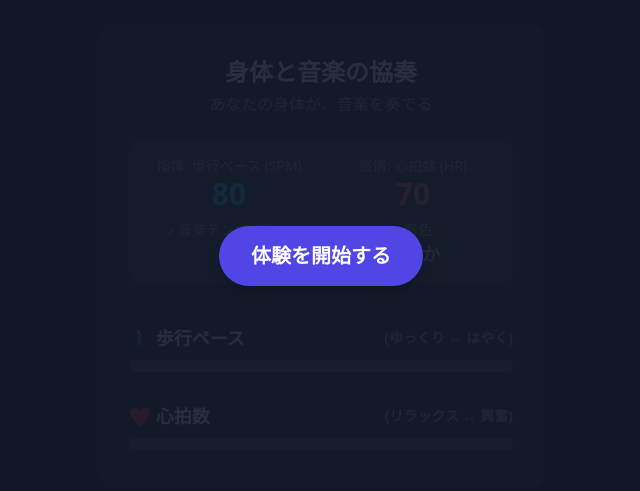
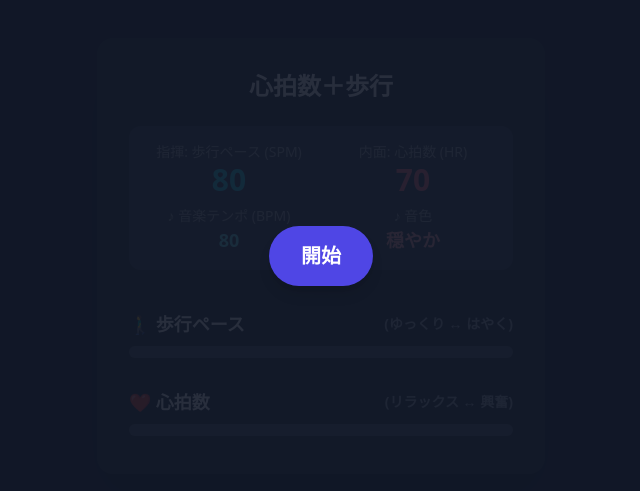
Before and after one commit to tapen25/plot4, a plain HTML site: page index.html in a window 1280 px wide. Shown: the part 144-635 px from the top of the page, without its empty margins (319-959 px from the left). Drawn offline with nearby package versions, Linux system fonts and the light colour scheme.

Commit message:
Update index.html

```diff
--- a/index.html
+++ b/index.html
@@ -3,11 +3,10 @@
 <head>
     <meta charset="UTF-8">
     <meta name="viewport" content="width=device-width, initial-scale=1.0">
-    <title>身体と音楽の協奏プロトタイプ</title>
+    <title>プロトタイプ4</title>
     <script src="https://cdn.tailwindcss.com"></script>
     <script src="https://cdnjs.cloudflare.com/ajax/libs/tone/14.7.77/Tone.js"></script>
     <style>
-        /* スライダーの見た目をカスタマイズ */
         input[type="range"]::-webkit-slider-thumb {
             -webkit-appearance: none;
             appearance: none;
@@ -21,15 +20,14 @@
 <body class="bg-gray-900 text-white flex items-center justify-center min-h-screen font-sans">
     <div id="startScreen" class="absolute inset-0 bg-gray-900 bg-opacity-90 flex items-center justify-center z-20">
         <button id="startButton" class="bg-indigo-600 hover:bg-indigo-700 text-white font-bold py-4 px-8 rounded-full text-xl shadow-lg transform hover:scale-105 transition-transform">
-            体験を開始する
+            開始
         </button>
     </div>
 
     <div class="w-full max-w-md mx-auto bg-gray-800 rounded-2xl shadow-2xl p-6 md:p-8 space-y-6">
 
         <div class="text-center">
-            <h1 class="text-2xl font-bold text-white">身体と音楽の協奏</h1>
-            <p class="text-gray-400 mt-1">あなたの身体が、音楽を奏でる</p>
+            <h1 class="text-2xl font-bold text-white">心拍数＋歩行</h1>
         </div>
 
         <!--  -->
@@ -43,7 +41,7 @@
                 <p id="bpmDisplay" class="text-lg font-semibold text-cyan-300">80</p>
             </div>
             <div>
-                <p class="text-sm text-gray-400">感情: 心拍数 (HR)</p>
+                <p class="text-sm text-gray-400">内面: 心拍数 (HR)</p>
                 <p id="hrDisplay" class="text-3xl font-bold text-rose-400">70</p>
                 <p class="text-sm text-gray-400 mt-2">♪ 音色</p>
                 <p id="timbreDisplay" class="text-lg font-semibold text-rose-300">穏やか</p>
```
